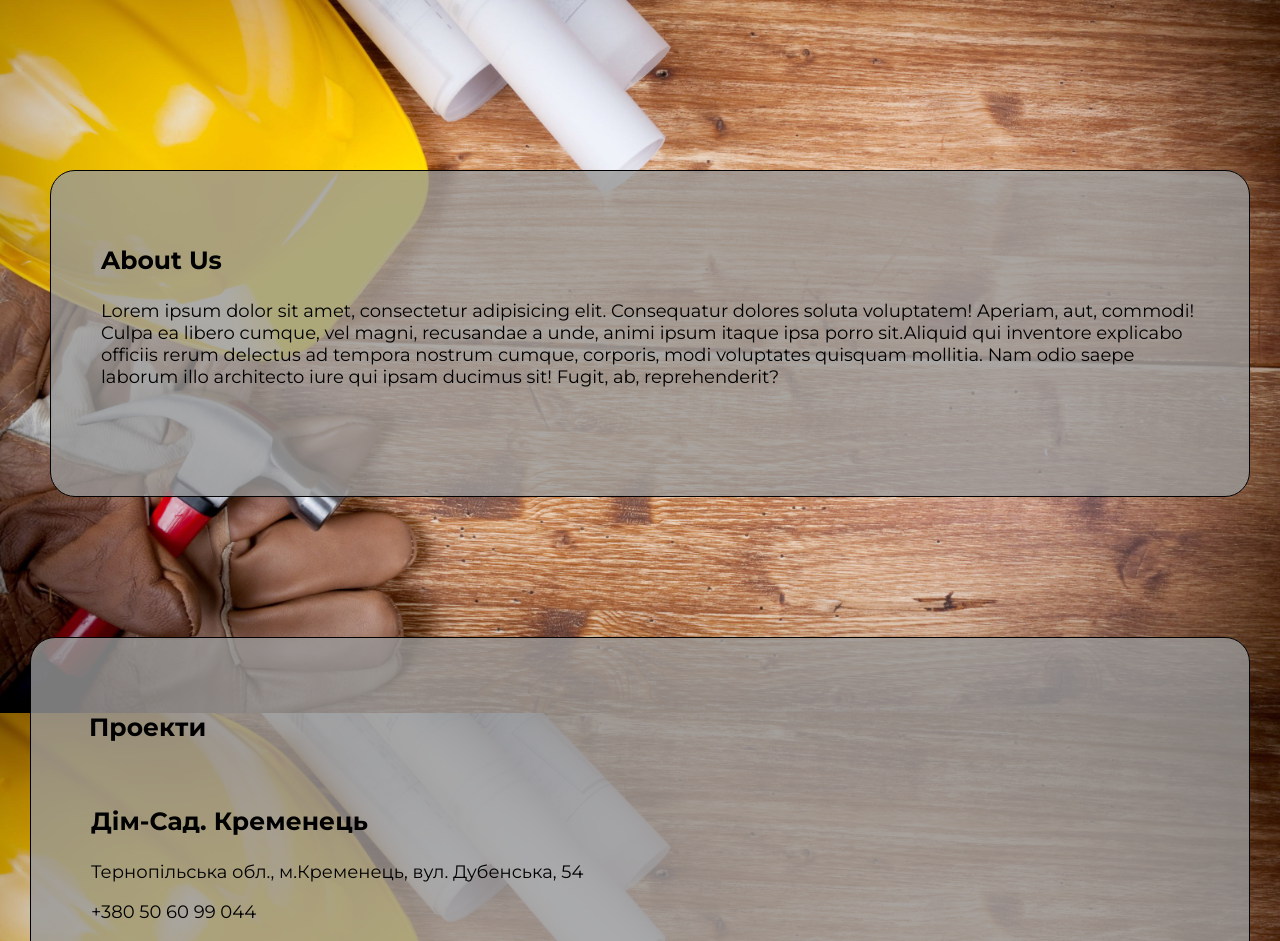
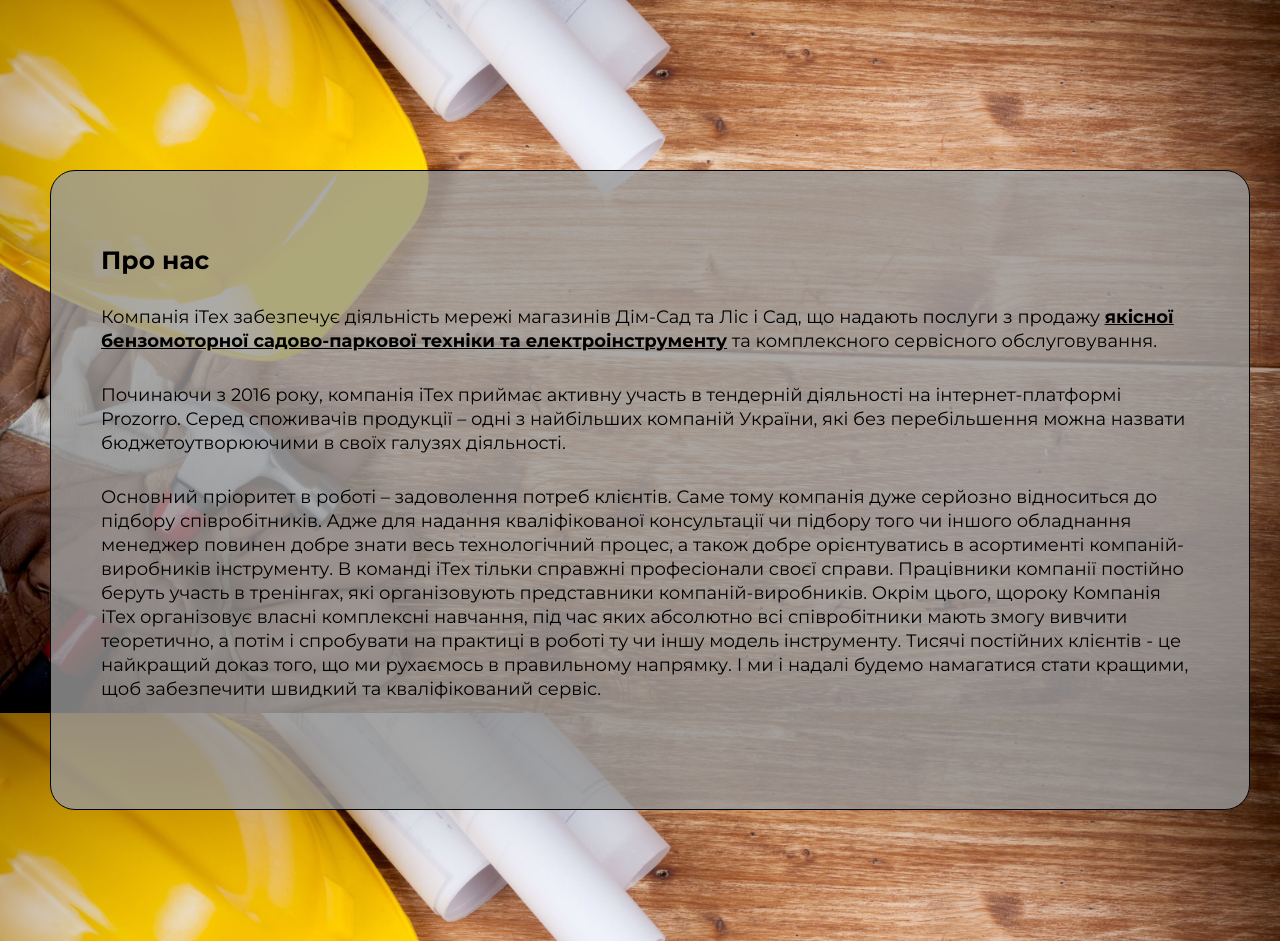
Before and after one commit to andrii-zapukhlyi/itex, a PHP site: page /index-en.html in a window 1280 px wide. Shown: the part 887-1828 px from the top of the page. Run offline with PHP 8.4, Linux system fonts and the light colour scheme; some libraries are stand-ins or nearby versions.

Commit message:
Add files via upload

```diff
--- a/index-en.html
+++ b/index-en.html
@@ -77,8 +77,28 @@
 
 <section id="About" class="about">
 	<div class="content">
-		<h3 class="about__title">About Us</h3>
-		<p class="about__subtitle"><span>Lorem ipsum dolor sit amet, consectetur adipisicing elit. Consequatur dolores soluta voluptatem! Aperiam, aut, commodi! Culpa ea libero cumque, vel magni, recusandae a unde, animi ipsum itaque ipsa porro sit.</span><span>Aliquid qui inventore explicabo officiis rerum delectus ad tempora nostrum cumque, corporis, modi voluptates quisquam mollitia. Nam odio saepe laborum illo architecto iure qui ipsam ducimus sit! Fugit, ab, reprehenderit?</span></p>
+		<h3 class="about__title">Про нас</h3>
+		<p class="about__subtitle">Компанія іТех забезпечує діяльність мережі магазинів Дім-Сад та Ліс і Сад, що надають
+			послуги з продажу <a target="_blank" href="https://dim-sad.com.ua/"><b>якісної бензомоторної садово-паркової техніки та
+			електроінструменту</b></a> та комплексного сервісного обслуговування.</p>
+
+			<p class="about__subtitle">Починаючи з 2016 року, компанія іТех приймає активну участь в тендерній діяльності на
+			інтернет-платформі Prozorro. Серед споживачів продукції – одні з найбільших компаній
+			України, які без перебільшення можна назвати бюджетоутворюючими в своїх галузях
+			діяльності.</p>
+
+			<p class="about__subtitle">Основний пріоритет в роботі – задоволення потреб клієнтів. Саме тому компанія дуже
+			серйозно відноситься до підбору співробітників. Адже для надання кваліфікованої
+			консультації чи підбору того чи іншого обладнання менеджер повинен добре знати весь
+			технологічний процес, а також добре орієнтуватись в асортименті компаній-виробників
+			інструменту. В команді іТех тільки справжні професіонали своєї справи. Працівники компанії
+			постійно беруть участь в тренінгах, які організовують представники компаній-виробників.
+			Окрім цього, щороку Компанія іТех організовує власні комплексні навчання, під час яких
+			абсолютно всі співробітники мають змогу вивчити теоретично, а потім і спробувати на
+			практиці в роботі ту чи іншу модель інструменту.
+			Тисячі постійних клієнтів - це найкращий доказ того, що ми рухаємось в правильному
+			напрямку. І ми і надалі будемо намагатися стати кращими, щоб забезпечити швидкий та
+		кваліфікований сервіс.</p>
 		<p>&nbsp;</p>
 	</div>
 </section>
--- a/style.css
+++ b/style.css
@@ -393,6 +393,14 @@ header{
 
 .about{
 	margin-left: 20px;
+}
+.about__subtitle{
+	margin-top: 30px;
+	line-height: 24px;
+}
+.about__subtitle b{
+	text-decoration: underline;
+	color: black;
 }
 
 
```
Also changed, not shown: index-pl.html (+21 -1 lines), index-ru.html (+21 -2 lines), index.html (+21 -1 lines).
